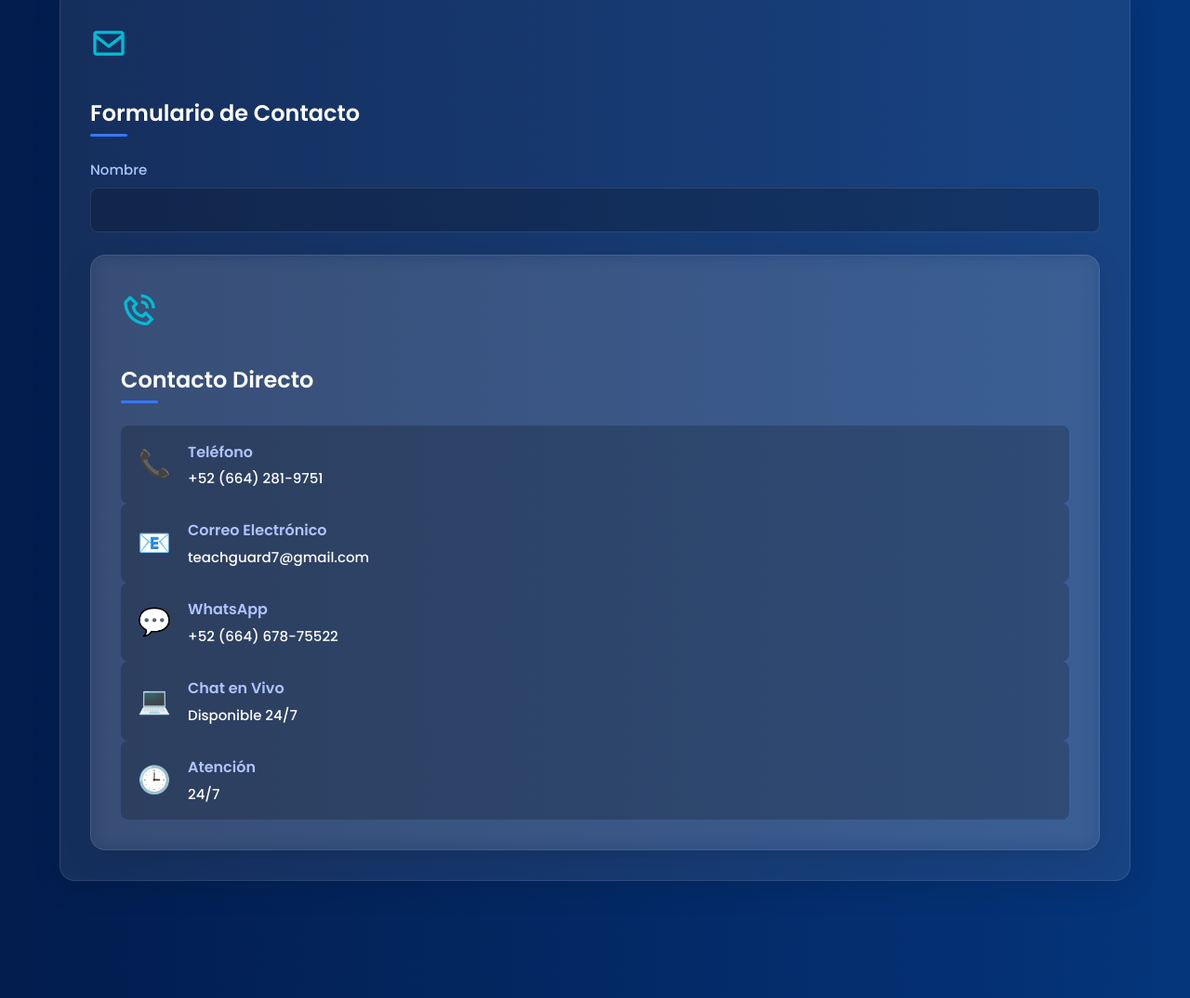
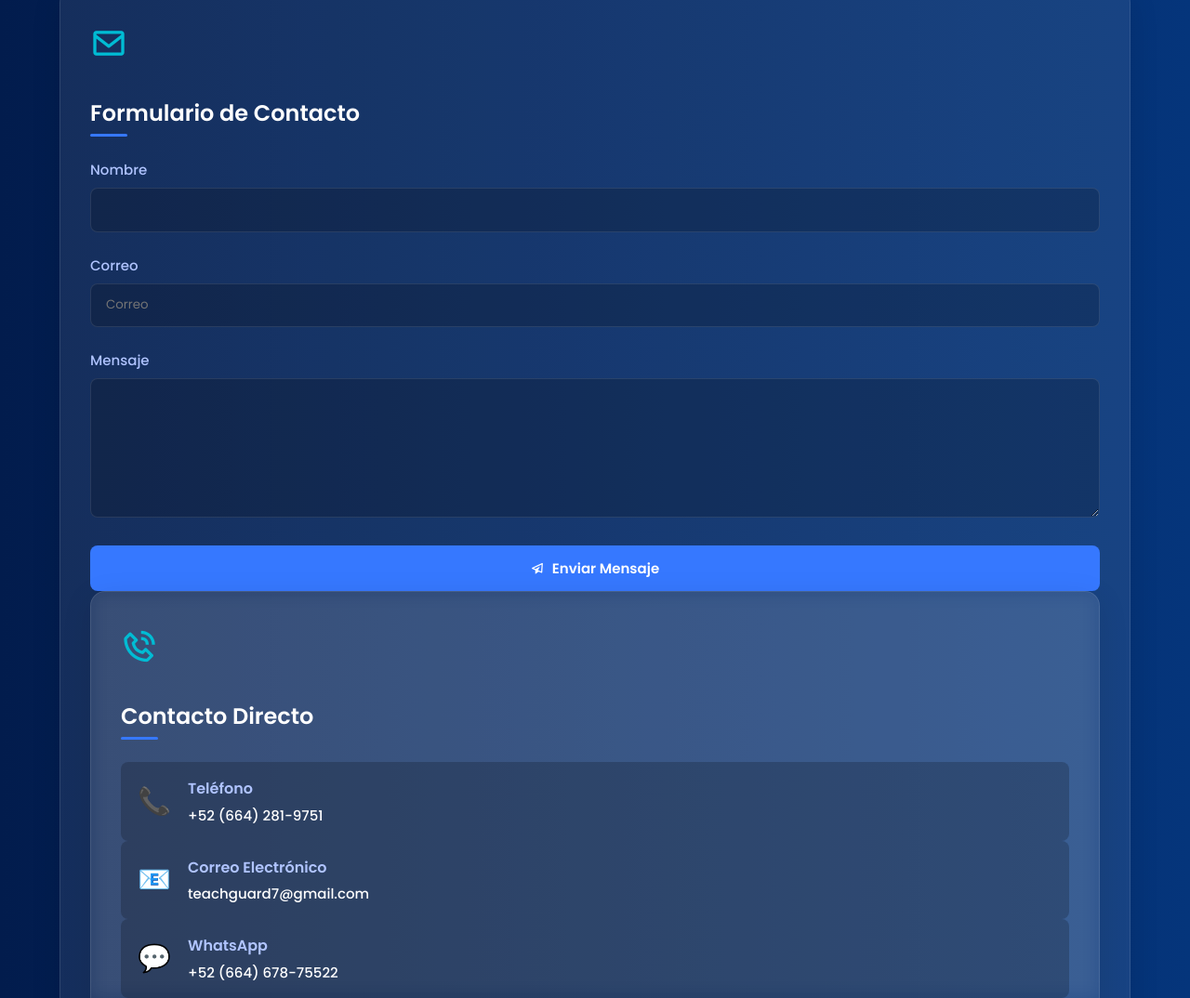
Before and after one commit to TechGuard696/TechGuard, a plain HTML site: page soporte.html in a window 1280 px wide. Shown: the part 973-2047 px from the top of the page at 93% size. Drawn offline with nearby package versions, Linux system fonts and the light colour scheme.

Commit message:
Update soporte.html

```diff
--- a/soporte.html
+++ b/soporte.html
@@ -82,11 +82,31 @@
       </div>
       <h3>Formulario de Contacto</h3>
 
-     <form class="contact-form" id="contact-form" action="javascript:void(0);" method="POST">
+<form class="contact-form" id="contact-form" action="javascript:void(0);" method="POST">
   <div class="form-group">
     <label for="nombre">Nombre</label>
     <input type="text" id="nombre" name="nombre" required>
   </div>
+
+  <div class="form-group">
+    <label for="email">Correo</label>
+    <input type="email" id="email" name="email" placeholder="Correo" class="newslin" required />
+  </div>
+
+  <div class="form-group">
+    <label for="mensaje">Mensaje</label>
+    <textarea id="mensaje" name="mensaje" required></textarea>
+  </div>
+
+  <button type="submit" class="btn-submit">
+    <i class="bx bx-paper-plane"></i> Enviar Mensaje
+  </button>
+
+  <div id="respuesta" class="hidden-message" style="display: none;">
+    Gracias por tu mensaje. ¡Te responderemos pronto!
+  </div>
+</form>
+
 
 
 
```
